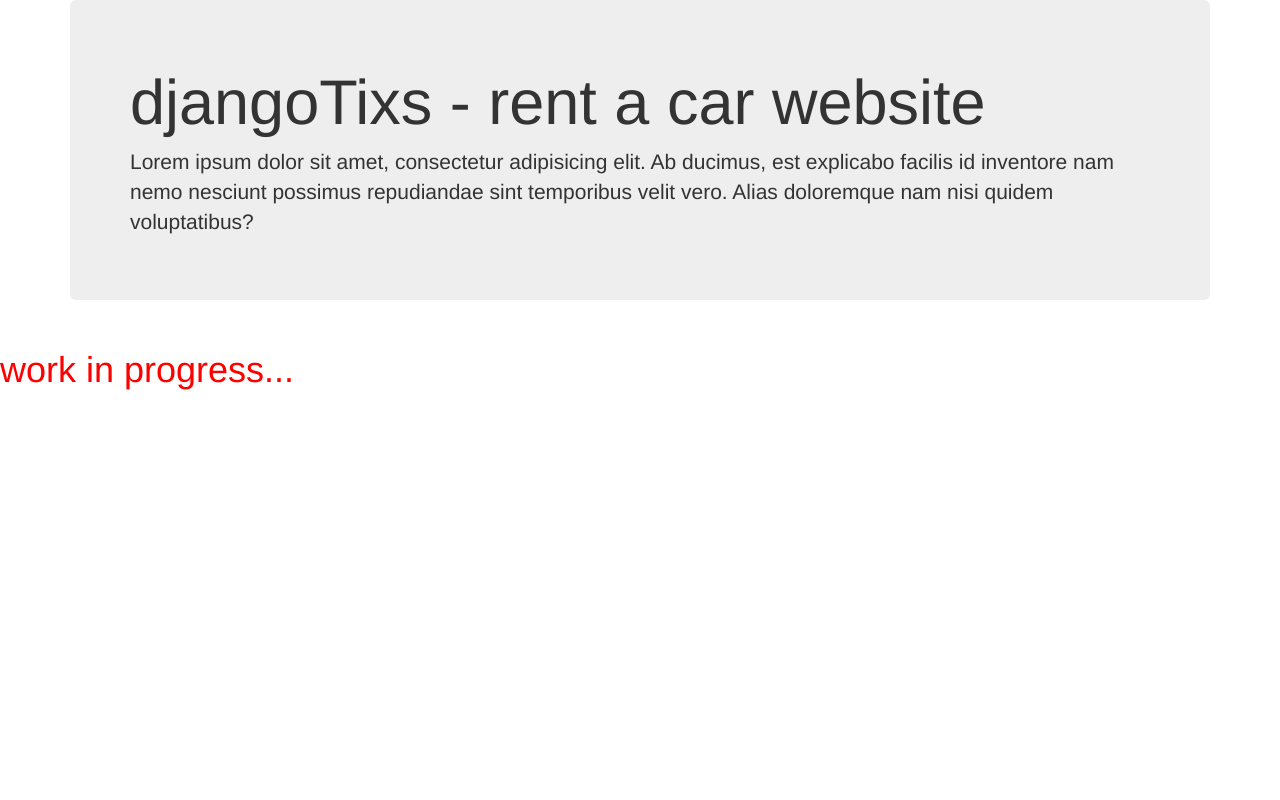
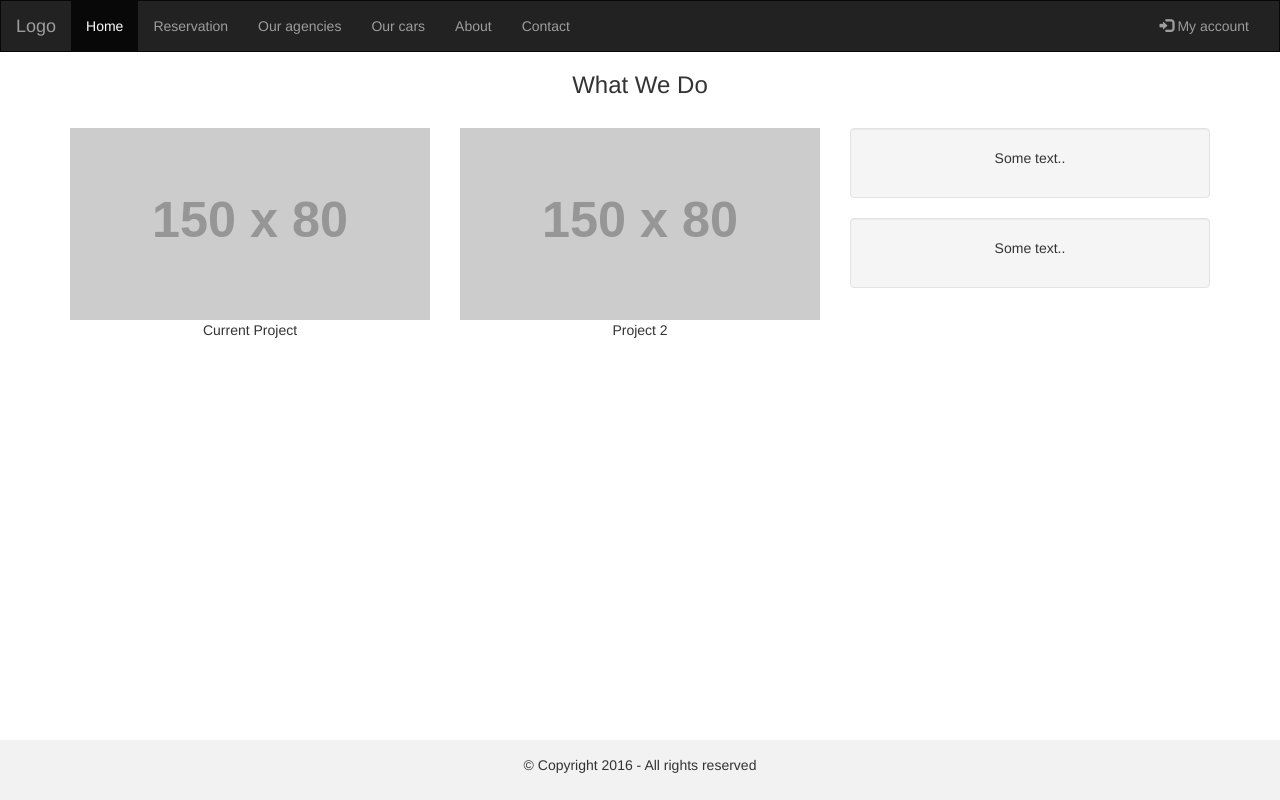
Before and after one commit to QMickael/djangoTixs, a Django app: template backend/templates/backend/index.html in a window 1280 px wide. Run offline with Django 3.2, Linux system fonts and the light colour scheme; the template is opened without the code that fills it, so the values that code supplies are empty; grey boxes labelled with a size stand in for pictures from a placeholder-image service; some libraries are stand-ins or nearby versions.

Commit message:
Add some html

```diff
--- a/backend/templates/backend/base.html
+++ b/backend/templates/backend/base.html
@@ -8,22 +8,73 @@
 <html lang="en">
 <head>
     <meta charset="UTF-8">
+    <meta name="viewport" content="width=device-width, initial-scale=1">
     <link rel="stylesheet" type="text/css" href="{% static 'style.css' %}"/>
     <script src="https://ajax.googleapis.com/ajax/libs/jquery/2.2.0/jquery.min.js"></script>
     <title>Index</title>
+    <style>
+        /* Remove the navbar's default margin-bottom and rounded borders */
+        .navbar {
+            margin-bottom: 0;
+            border-radius: 0;
+        }
+
+        /* Add a gray background color and some padding to the footer */
+        footer {
+            background-color: #f2f2f2;
+            padding: 15px;
+            bottom: 0;
+            position: absolute;
+            width: 100%;
+        }
+
+        .carousel-inner img {
+            width: 100%; /* Set width to 100% */
+            margin: auto;
+            min-height:200px;
+        }
+
+        /* Hide the carousel text when the screen is less than 600 pixels wide */
+        @media (max-width: 600px) {
+            .carousel-caption {
+                display: none;
+            }
+        }
+    </style>
 </head>
 <body>
-<div class="container">
-    <div class="jumbotron">
-        <h1>djangoTixs - rent a car website</h1>
-        <p>Lorem ipsum dolor sit amet, consectetur adipisicing elit.
-            Ab ducimus, est explicabo facilis id inventore nam nemo nesciunt
-            possimus repudiandae sint temporibus velit vero.
-            Alias doloremque nam nisi quidem voluptatibus?   </p>
+<nav class="navbar navbar-inverse">
+    <div class="container-fluid">
+        <div class="navbar-header">
+            <button type="button" class="navbar-toggle" data-toggle="collapse" data-target="#myNavbar">
+                <span class="icon-bar"></span>
+                <span class="icon-bar"></span>
+                <span class="icon-bar"></span>
+            </button>
+            <a class="navbar-brand" href="#">Logo</a>
+        </div>
+        <div class="collapse navbar-collapse" id="myNavbar">
+            <ul class="nav navbar-nav">
+                <li class="active"><a href="#">Home</a></li>
+                <li><a href="#">Reservation</a></li>
+                <li><a href="#">Our agencies</a></li>
+                <li><a href="#">Our cars</a></li>
+                <li><a href="#">About</a></li>
+                <li><a href="#">Contact</a></li>
+            </ul>
+            <ul class="nav navbar-nav navbar-right">
+                <li><a href="{{ 'accounts/login' }}"><span class="glyphicon glyphicon-log-in"></span> My account</a></li>
+            </ul>
+        </div>
     </div>
-</div>
+</nav>
+
 {% block content %}
-    <h1>work in progress...</h1>
 {% endblock %}
+
+<footer class="container-fluid text-center">
+    <!-- copyright of your company -->
+    <p>© Copyright 2016 - All rights reserved</p>
+</footer>
 </body>
 </html>
--- a/backend/templates/backend/index.html
+++ b/backend/templates/backend/index.html
@@ -1 +1,25 @@
 {% extends 'backend/base.html' %}
+{% load bootstrap3 %}
+{% block content %}
+        <div class="container text-center">
+        <h3>What We Do</h3><br>
+        <div class="row">
+            <div class="col-sm-4">
+                <img src="http://placehold.it/150x80?text=IMAGE" class="img-responsive" style="width:100%" alt="Image">
+                <p>Current Project</p>
+            </div>
+            <div class="col-sm-4">
+                <img src="http://placehold.it/150x80?text=IMAGE" class="img-responsive" style="width:100%" alt="Image">
+                <p>Project 2</p>
+            </div>
+            <div class="col-sm-4">
+                <div class="well">
+                    <p>Some text..</p>
+                </div>
+                <div class="well">
+                    <p>Some text..</p>
+                </div>
+            </div>
+        </div>
+    </div><br>
+{% endblock %}
--- a/backend/urls.py
+++ b/backend/urls.py
@@ -1,6 +1,10 @@
 from django.conf.urls import url
+from django.views.generic import ListView
+from backend.models import Locality
 from . import views
 
 urlpatterns = [
-    url(r'^index/', views.index, name='index'),
+    url(r'^index', views.index, name='index'),
+    url(r'^agencies', ListView.as_view(model=Locality, context_object_name='localities', template_name='backend/agency.html')),
+    url(r'^cars', views.cars, name='cars'),
 ]
--- a/backend/views.py
+++ b/backend/views.py
@@ -1,4 +1,5 @@
 from django.shortcuts import render
+from .models import CarCategory
 from django.http import HttpResponse, HttpResponseRedirect, Http404
 
 # Create your views here.
@@ -6,3 +7,8 @@ from django.http import HttpResponse, HttpResponseRedirect, Http404
 
 def index(request):
     return render(request, 'backend/index.html')
+
+
+def cars(request):
+    categories = CarCategory.objects.all()
+    return render(request, 'backend/cars.html', {'categories': categories})
```
Also changed, not shown: backend/admin.py (+9 -2 lines), backend/models.py (+14 -11 lines), backend/templates/backend/agency.html (added, +12 -0 lines), backend/templates/backend/cars.html (added, +10 -0 lines), img/redbutton.png (added).
